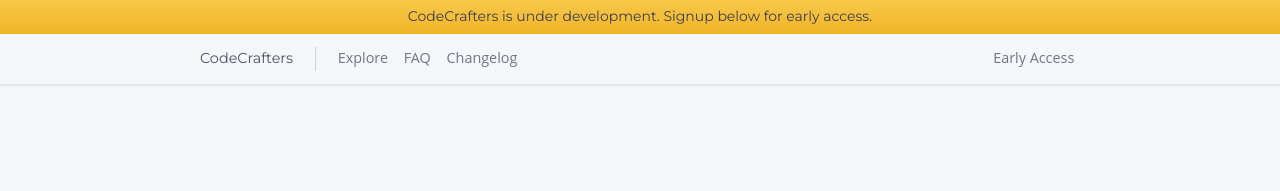
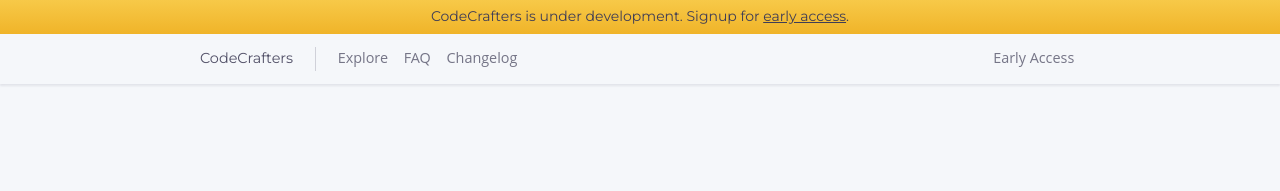
Before and after one commit to tapankavasthi/alpha-landing, a Jekyll site: the page built from index.html, in a window 1280 px wide. Shown: the top 191 px of the page. Built offline with Jekyll 4.4.1, drawn with Linux system fonts in a browser that asks for light colours.

Commit message:
Extract out early access banner

```diff
--- /dev/null
+++ b/_includes/wip_banner.html
@@ -0,0 +1,3 @@
+<div class="wip-banner" id="wip-banner">
+    CodeCrafters is under development. Signup for <a href="/early-access">early access</a>.
+</div>
--- a/challenges/redis.html
+++ b/challenges/redis.html
@@ -3,9 +3,7 @@
 ---
 
 <div class="challenge-page-container">
-    <div class="wip-banner" id="wip-banner">
-        CodeCrafters is under development. Signup below for early access.
-    </div>
+    {% include wip_banner.html %}
     {% include header.html %}
     <div class="content-container bg-grey-linear">
         <div class="content">
--- a/changelog.html
+++ b/changelog.html
@@ -3,9 +3,7 @@
 ---
 
 <div class="changelog-container bg-grey-linear">
-    <div class="wip-banner" id="wip-banner">
-        CodeCrafters is under development. Signup below for early access.
-    </div>
+    {% include wip_banner.html %}
     {% include header.html %}
     <div class="content-container">
         <div class="content">
--- a/early-access.html
+++ b/early-access.html
@@ -3,9 +3,7 @@
 ---
 
 <div class="early-access-container bg-grey-linear">
-    <div class="wip-banner" id="wip-banner">
-        CodeCrafters is under development. Signup below for early access.
-    </div>
+    {% include wip_banner.html %}
     {% include header.html %}
     <div class="content-container">
         <div class="content">
--- a/faq.html
+++ b/faq.html
@@ -3,9 +3,7 @@
 ---
 
 <div class="page faq-page bg-grey-linear">
-    <div class="wip-banner" id="wip-banner">
-        CodeCrafters is under development. Signup for <a href="/early-access">early access</a>
-    </div>
+    {% include wip_banner.html %}
     {% include header.html %}
     <div class="content-container">
         <div class="content">
--- a/index.html
+++ b/index.html
@@ -2,9 +2,7 @@
 layout: default
 ---
 
-<div class="wip-banner" id="wip-banner">
-CodeCrafters is under development. Signup below for early access.
-</div>
+{% include wip_banner.html %}
 {% include header.html %}
 <div class="hero-container bg-grey-linear">
     <div class="hero">
```
